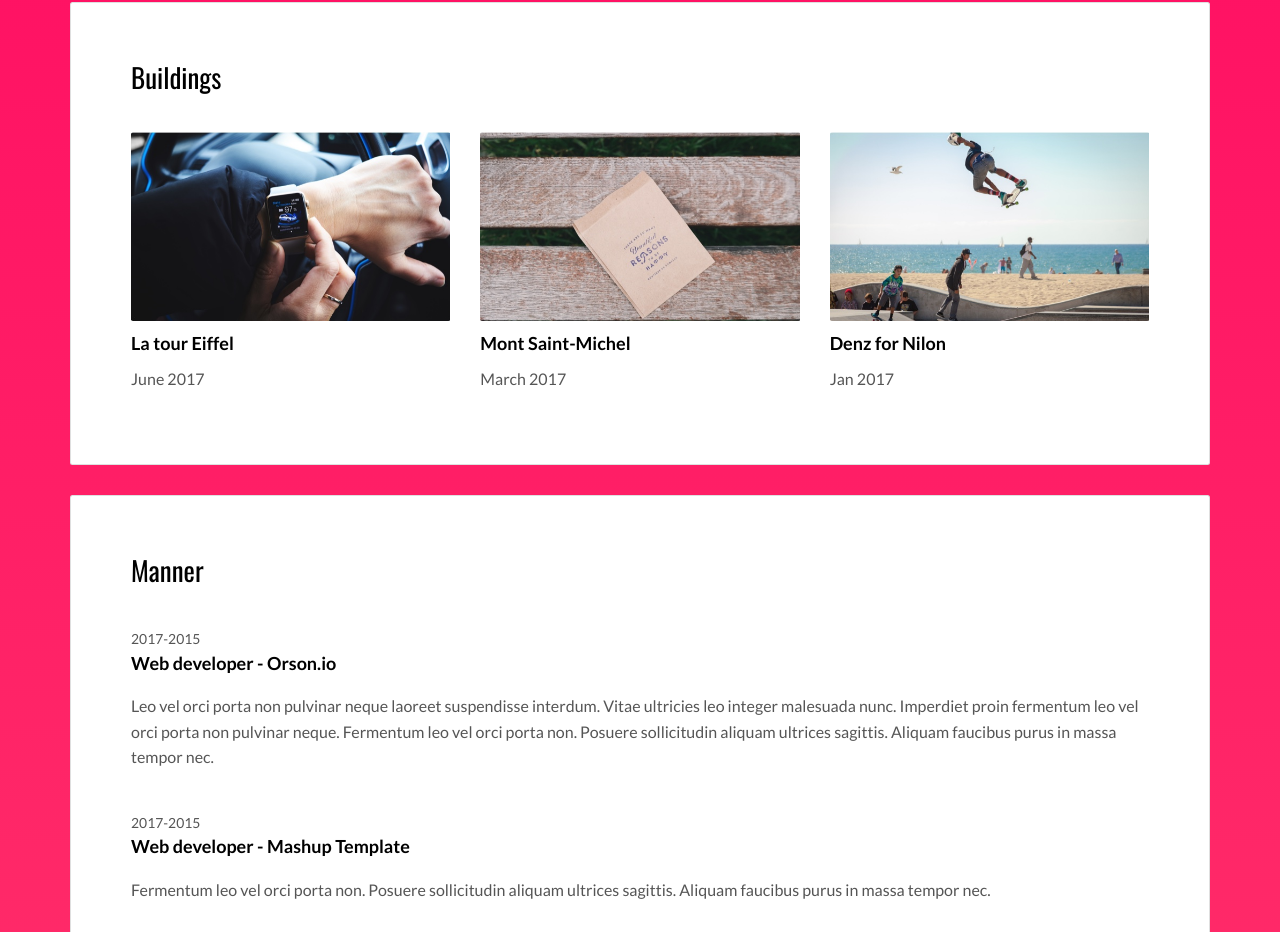
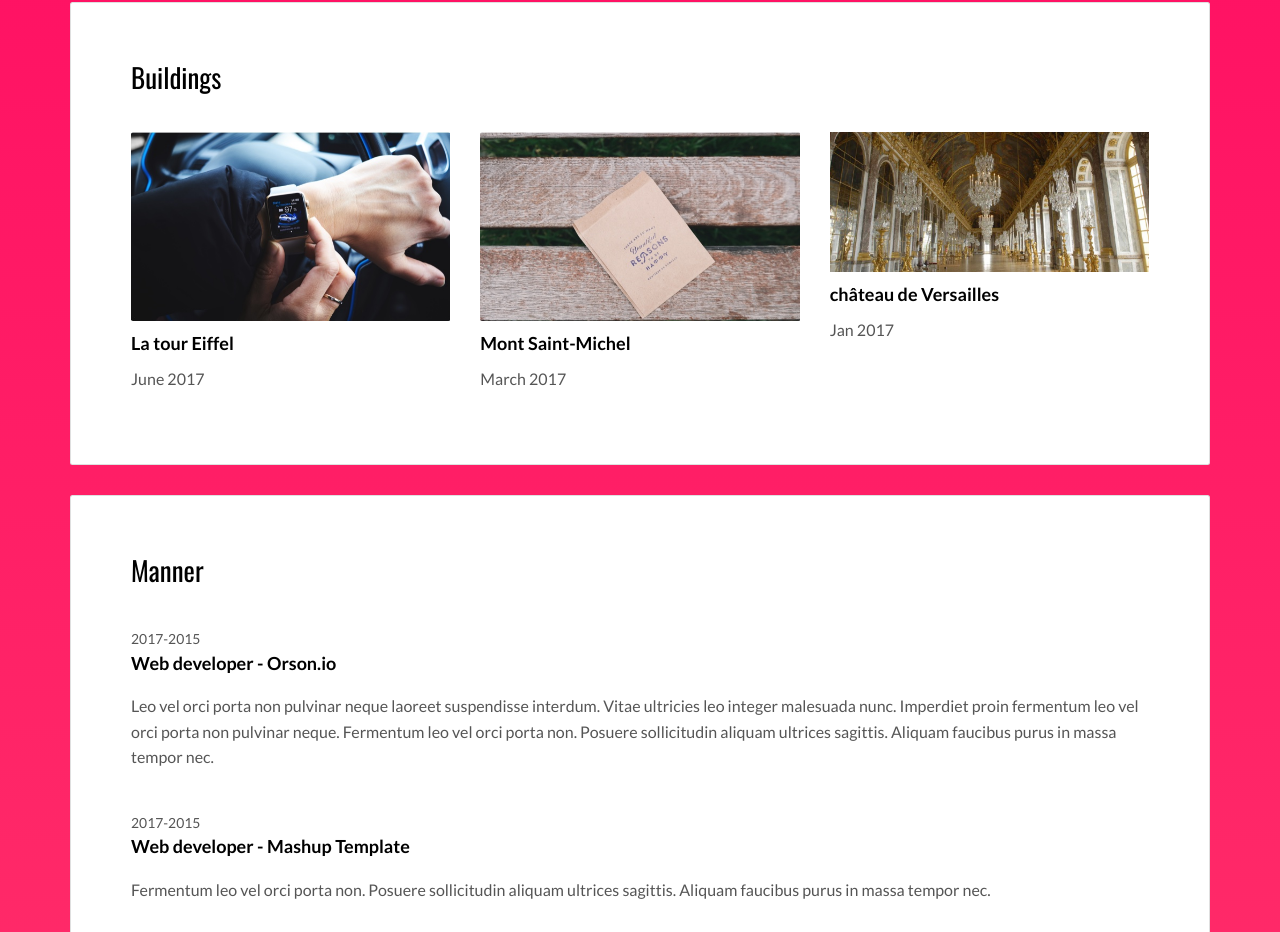
Before and after one commit to 7rive/web, a plain HTML site: page index.html in a window 1280 px wide. Shown: the part 779-1711 px from the top of the page. Drawn offline with nearby package versions, Linux system fonts and the light colour scheme.

Commit message:
Update index.html

```diff
--- a/index.html
+++ b/index.html
@@ -89,8 +89,8 @@
                 <p>March 2017</p>
               </div>
               <div class="col-md-4">
-                <img src="./assets/images/img-04.jpg" class="img-responsive" alt="">
-                <h3 class="h5">Denz for Nilon</h3>
+                <img src="./assets/images/A_jpg.jpg" class="img-responsive" alt="">
+                <h3 class="h5">château de Versailles</h3>
                 <p>Jan 2017</p>
               </div>
             </div>
```
